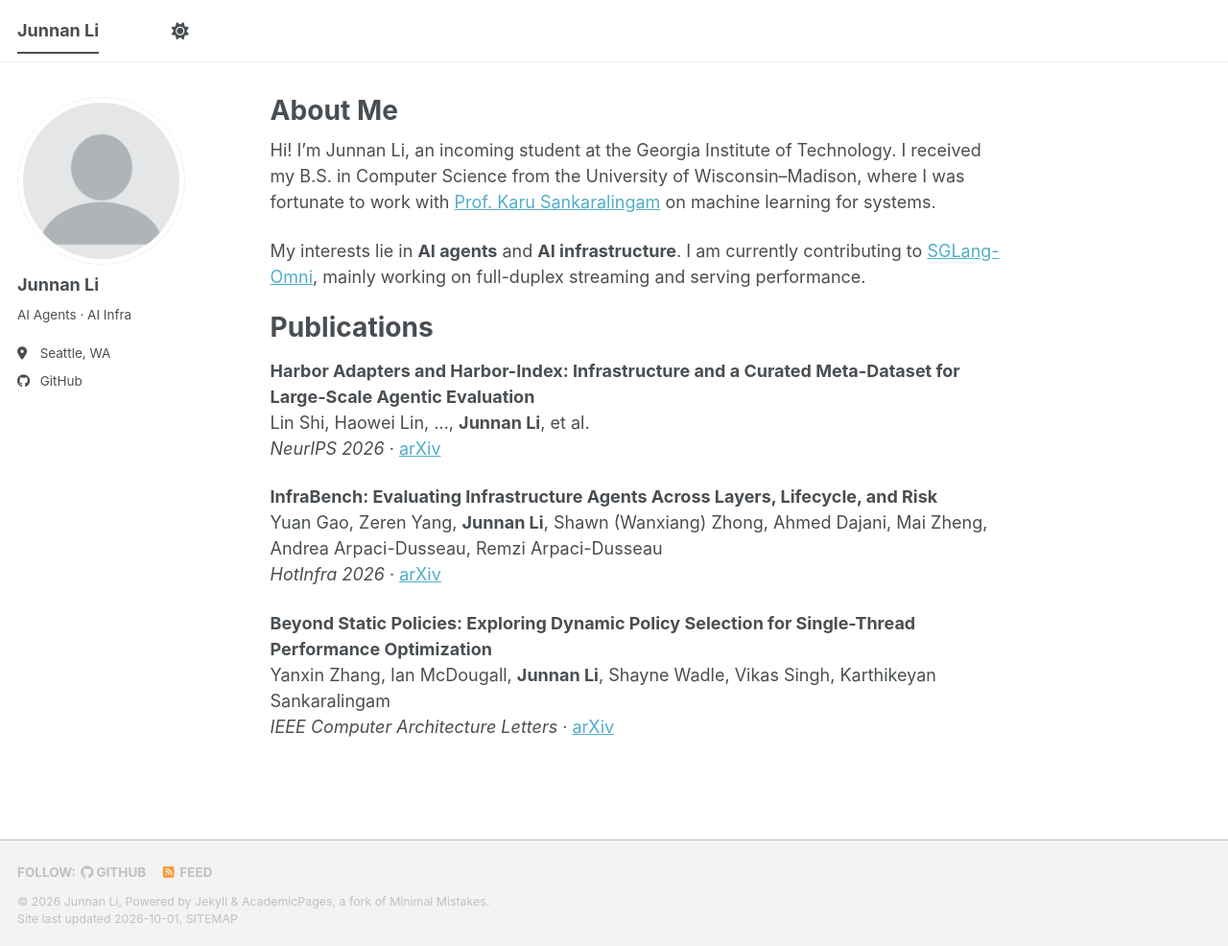
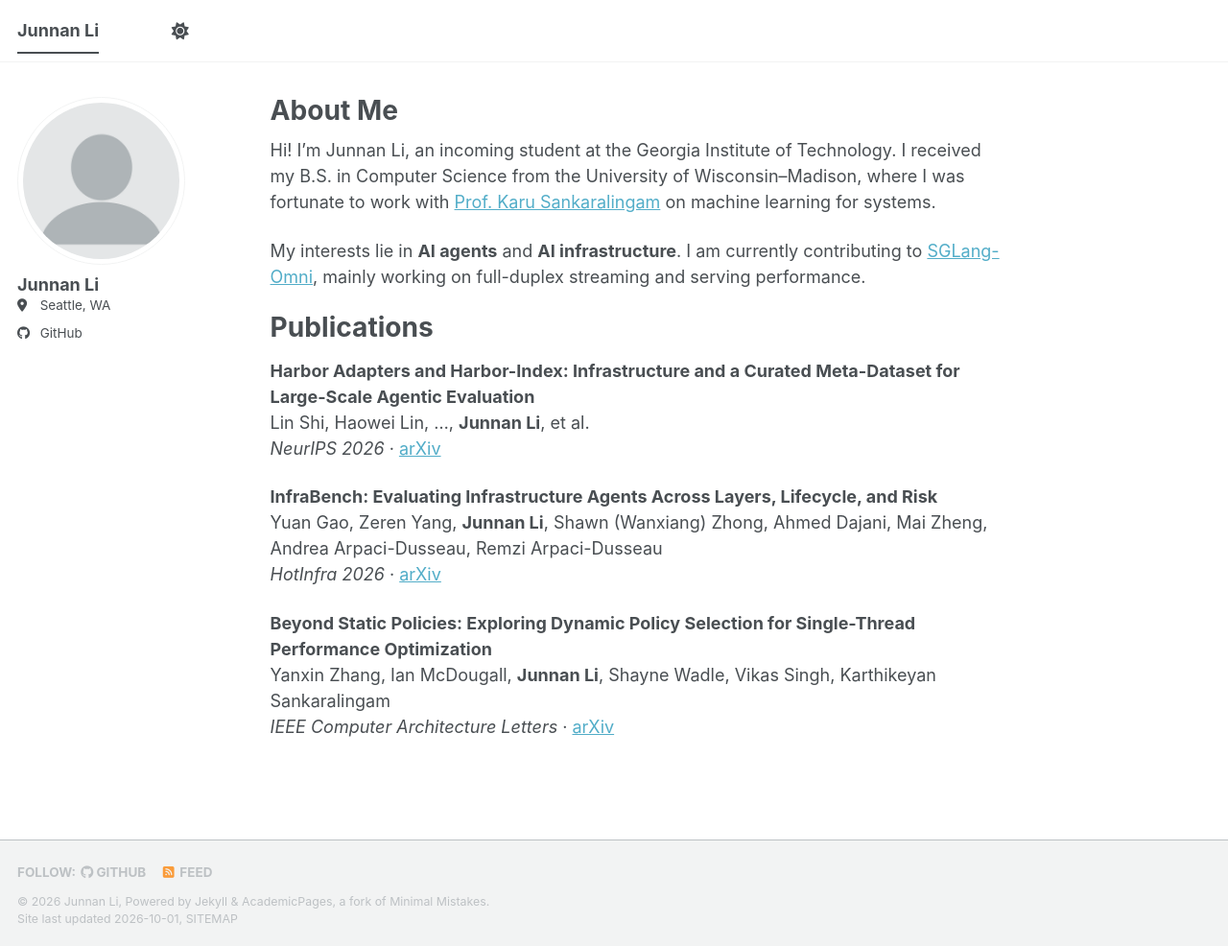
Before and after one commit to lijrjyan/lijrjyan.github.io, a Jekyll site: the page built from _pages/about.md, in a window 1280 px wide and 986 px high. Shown: the whole window at 96% size. Built offline with Jekyll 4.4.1, drawn with Linux system fonts in a browser that asks for light colours; a style sheet for code colours, icons or effects is not loaded.

Commit message:
Remove sidebar bio

```diff
--- a/_config.yml
+++ b/_config.yml
@@ -26,7 +26,7 @@ author:
   avatar           : "profile.png"
   name             : "Junnan Li"
   pronouns         : # example: "she/her"
-  bio              : "AI Agents · AI Infra"
+  bio              :
   location         : "Seattle, WA"
   employer         :
   uri              : # URL
```
